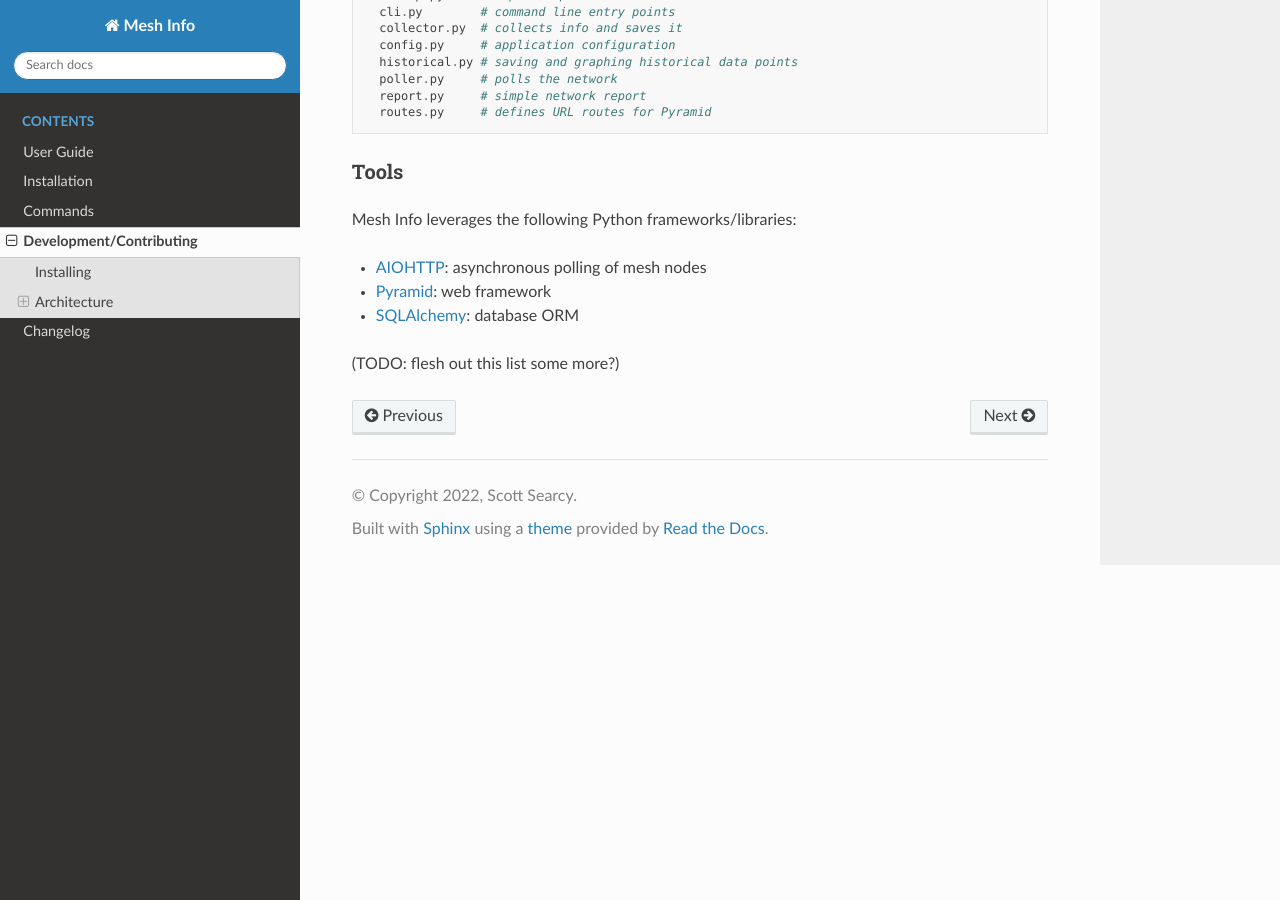
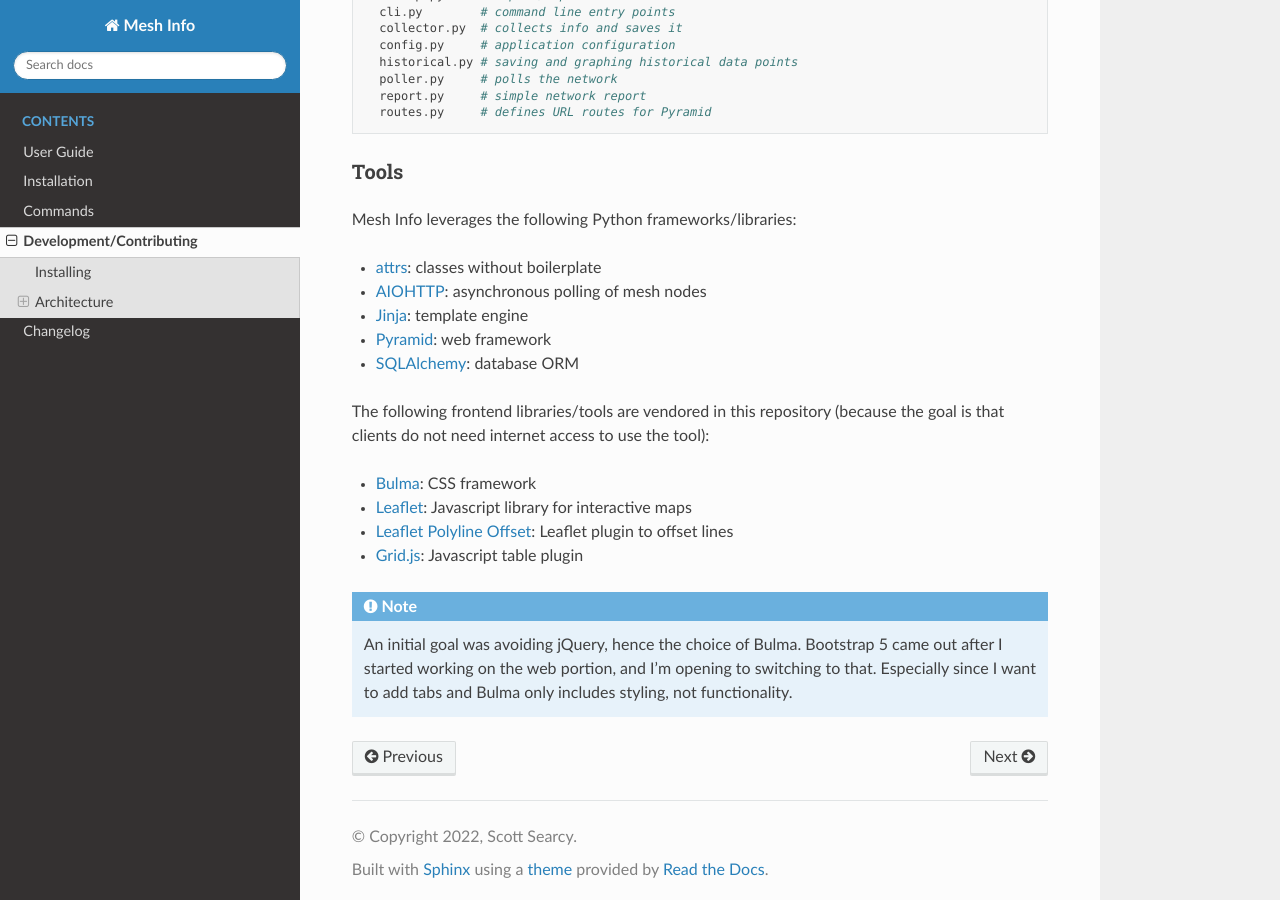
Before and after one commit to smsearcy/mesh-info, a Sphinx documentation site: the page built from docs/contributing.rst, in a window 1280 px wide and 900 px high, scrolled down 1652 px. Built offline with Sphinx 7.4.7 and the Read the Docs theme 2.0.0, drawn with Linux system fonts in a browser that asks for light colours.

```diff
--- a/docs/contributing.rst
+++ b/docs/contributing.rst
@@ -91,8 +91,34 @@ Tools
 
 Mesh Info leverages the following Python frameworks/libraries:
 
-* `AIOHTTP <https://docs.aiohttp.org/en/stable/>`_: asynchronous polling of mesh nodes
-* `Pyramid <https://trypyramid.com/>`_: web framework
-* `SQLAlchemy <https://www.sqlalchemy.org/>`_: database ORM
+* `attrs <https://www.attrs.org/en/stable/>`_:
+  classes without boilerplate
+* `AIOHTTP <https://docs.aiohttp.org/en/stable/>`_:
+  asynchronous polling of mesh nodes
+* `Jinja <https://jinja.palletsprojects.com/>`_:
+  template engine
+* `Pyramid <https://trypyramid.com/>`_:
+  web framework
+* `SQLAlchemy <https://www.sqlalchemy.org/>`_:
+  database ORM
 
-(TODO: flesh out this list some more?)
+The following frontend libraries/tools are vendored in this repository
+(because the goal is that clients do not need internet access to use the tool):
+
+* `Bulma <https://bulma.io/>`_:
+  CSS framework
+* `Leaflet <https://leafletjs.com/>`_:
+  Javascript library for interactive maps
+* `Leaflet Polyline Offset <https://github.com/bbecquet/Leaflet.PolylineOffset>`_:
+  Leaflet plugin to offset lines
+* `Grid.js <https://gridjs.io/>`_:
+  Javascript table plugin
+
+.. note::
+
+   An initial goal was avoiding jQuery,
+   hence the choice of Bulma.
+   Bootstrap 5 came out after I started working on the web portion,
+   and I'm opening to switching to that.
+   Especially since I want to add tabs and Bulma only includes styling,
+   not functionality.
```
